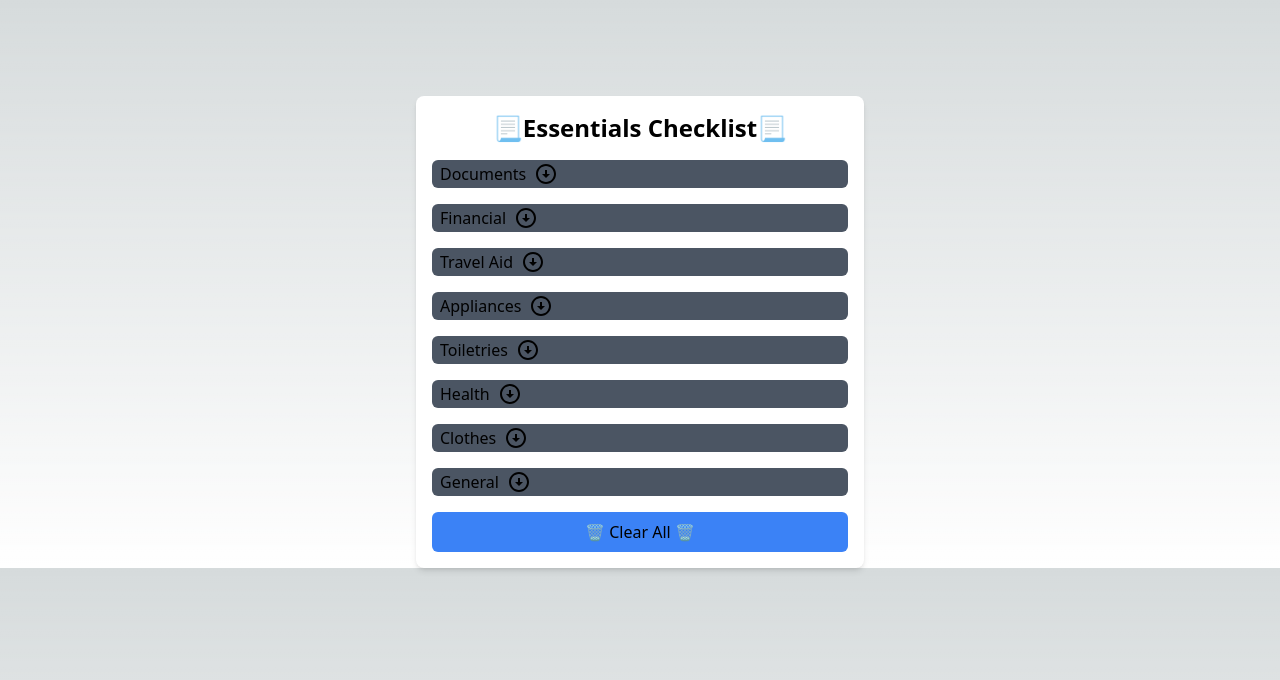
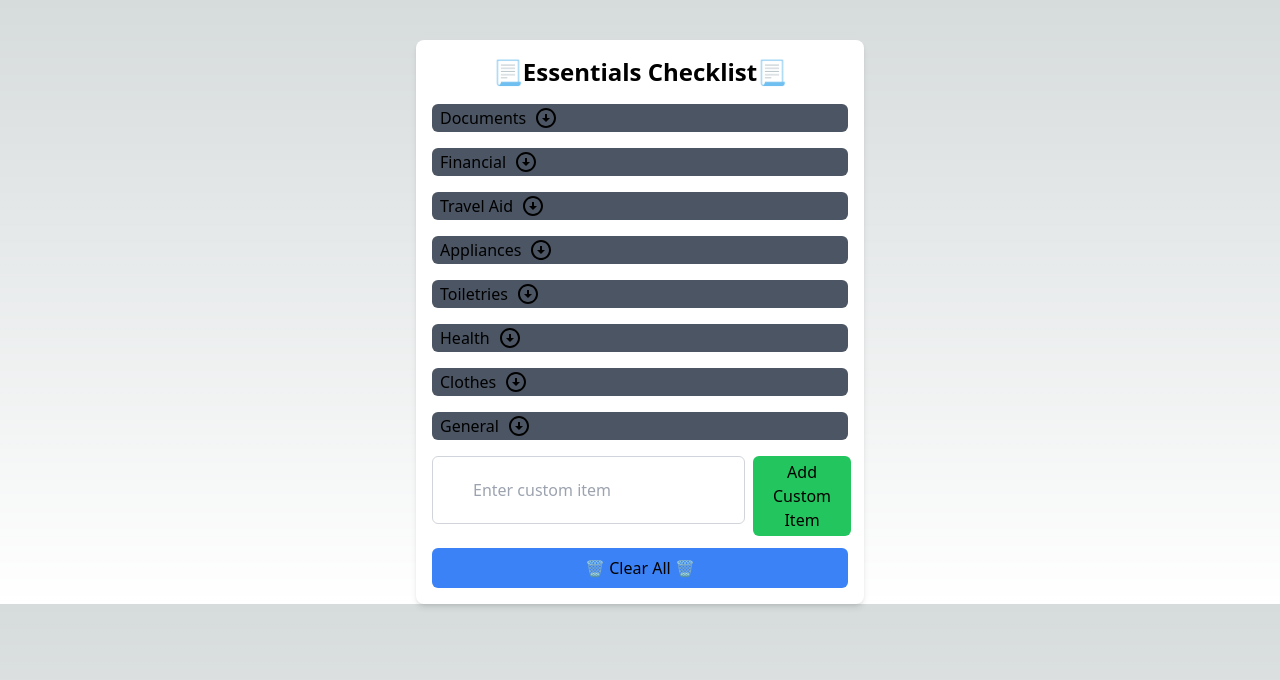
Before and after one commit to EpicIbby101/TripTick, a Next.js app: page /EssentialsChecklist in a window 1280 px wide. Shown: the top 680 px of the page. Built offline with nearby package versions, Linux system fonts and the light colour scheme.

Commit message:
Added custom items feature

```diff
--- a/src/pages/EssentialsChecklist.js
+++ b/src/pages/EssentialsChecklist.js
@@ -1,11 +1,12 @@
 import React, { useState, useEffect } from "react";
 import ChecklistData from "@/components/ChecklistData";
-import ArrowCircleDownIcon from '@mui/icons-material/ArrowCircleDown';
-import ArrowCircleUpIcon from '@mui/icons-material/ArrowCircleUp';
+import ArrowCircleDownIcon from "@mui/icons-material/ArrowCircleDown";
+import ArrowCircleUpIcon from "@mui/icons-material/ArrowCircleUp";
 
 const EssentialsChecklist = () => {
   const [checkedItems, setCheckedItems] = useState([]);
   const [showCategory, setShowCategory] = useState({});
+  const [customItem, setCustomItem] = useState("");
 
   useEffect(() => {
     // Check if localStorage is available
@@ -31,14 +32,19 @@ const EssentialsChecklist = () => {
 
   const handleItemCheck = (index) => {
     const updatedCheckedItems = [...checkedItems];
+
+    // If the index exists in the checkedItems array, remove it
+    // This is for pre-made items
     if (updatedCheckedItems.includes(index)) {
       updatedCheckedItems.splice(updatedCheckedItems.indexOf(index), 1);
     } else {
+      // If the index is not found, add it
+      // This is for custom items (index will be an object)
       updatedCheckedItems.push(index);
     }
     setCheckedItems(updatedCheckedItems);
 
-    //save to localStorage (only if available)
+    // Save to localStorage (only if available)
     if (typeof window !== undefined) {
       localStorage.setItem(
         "selectedItems",
@@ -58,6 +64,17 @@ const EssentialsChecklist = () => {
         itemName: item.item,
       });
     });
+    checkedItems.forEach((item, index) => {
+        if (!groupedItems["Custom Items"]) {
+          groupedItems["Custom Items"] = [];
+        }
+        if (item.custom) {
+          groupedItems["Custom Items"].push({
+            index,
+            itemName: item.itemName,
+          });
+        }
+      });
     return groupedItems;
   };
 
@@ -71,9 +88,11 @@ const EssentialsChecklist = () => {
   };
 
   return (
-    <div className="bg-white shadow-md rounded-lg p-4 max-w-md mx-auto mt-24">
+    <div className="bg-white shadow-md rounded-lg p-4 max-w-md mx-auto mt-10">
       <div className="flex items-center justify-center mb-4">
-        <h2 className="text-black text-2xl font-semibold">📃Essentials Checklist📃</h2>
+        <h2 className="text-black text-2xl font-semibold">
+          📃Essentials Checklist📃
+        </h2>
       </div>
       {Object.entries(groupedItems).map(([category, items]) => (
         <div key={category} className="mb-4">
@@ -83,7 +102,11 @@ const EssentialsChecklist = () => {
           >
             <div className="flex items-center justify-between">
               <span>{category}</span>
-            {showCategory[category] ? ( <ArrowCircleUpIcon style={{ marginLeft: '8px' }}/> ) : ( <ArrowCircleDownIcon style={{ marginLeft: '8px' }}/> )}
+              {showCategory[category] ? (
+                <ArrowCircleUpIcon style={{ marginLeft: "8px" }} />
+              ) : (
+                <ArrowCircleDownIcon style={{ marginLeft: "8px" }} />
+              )}
             </div>
           </button>
           {showCategory[category] && (
@@ -94,7 +117,13 @@ const EssentialsChecklist = () => {
                     type="checkbox"
                     id={`item-${index}`}
                     className="mr-2"
-                    checked={checkedItems.includes(index)}
+                    checked={
+                      typeof index === "number"
+                        ? checkedItems.includes(index)
+                        : checkedItems.some(
+                            (item) => item.custom && item.itemName === itemName
+                          )
+                    }
                     onChange={() => handleItemCheck(index)}
                   />
                   <label htmlFor={`item-${index}`}>{itemName}</label>
@@ -104,6 +133,41 @@ const EssentialsChecklist = () => {
           )}
         </div>
       ))}
+      <div>
+        <div className="flex mb-3">
+        <input
+          type="text"
+          value={customItem}
+          onChange={(e) => setCustomItem(e.target.value)}
+          placeholder="Enter custom item"
+          className="border border-gray-300 rounded-md p-2 px-10 mr-2 mb-3 text-black flex-grow"
+        />
+        <button
+          onClick={() => {
+            // Add the custom item to the checklist
+            if (customItem.trim() !== "") {
+              const updatedItems = [
+                ...checkedItems,
+                { custom: true, itemName: customItem },
+              ];
+              setCheckedItems(updatedItems);
+              setCustomItem("");
+
+              // Save the updated checklist to localStorage (only if available)
+              if (typeof window !== undefined) {
+                localStorage.setItem(
+                  "selectedItems",
+                  JSON.stringify(updatedItems)
+                );
+              }
+            }
+          }}
+          className="bg-green-500 px-5 py-1 rounded-md hover:bg-green-700 w-full btn-secondary"
+        >
+          Add Custom Item
+        </button>
+        </div>
+      </div>
       <div className="flex justify-between">
         <button
           onClick={handleClearAll}
```
Lines whose indentation alone changed are shown as unchanged.
